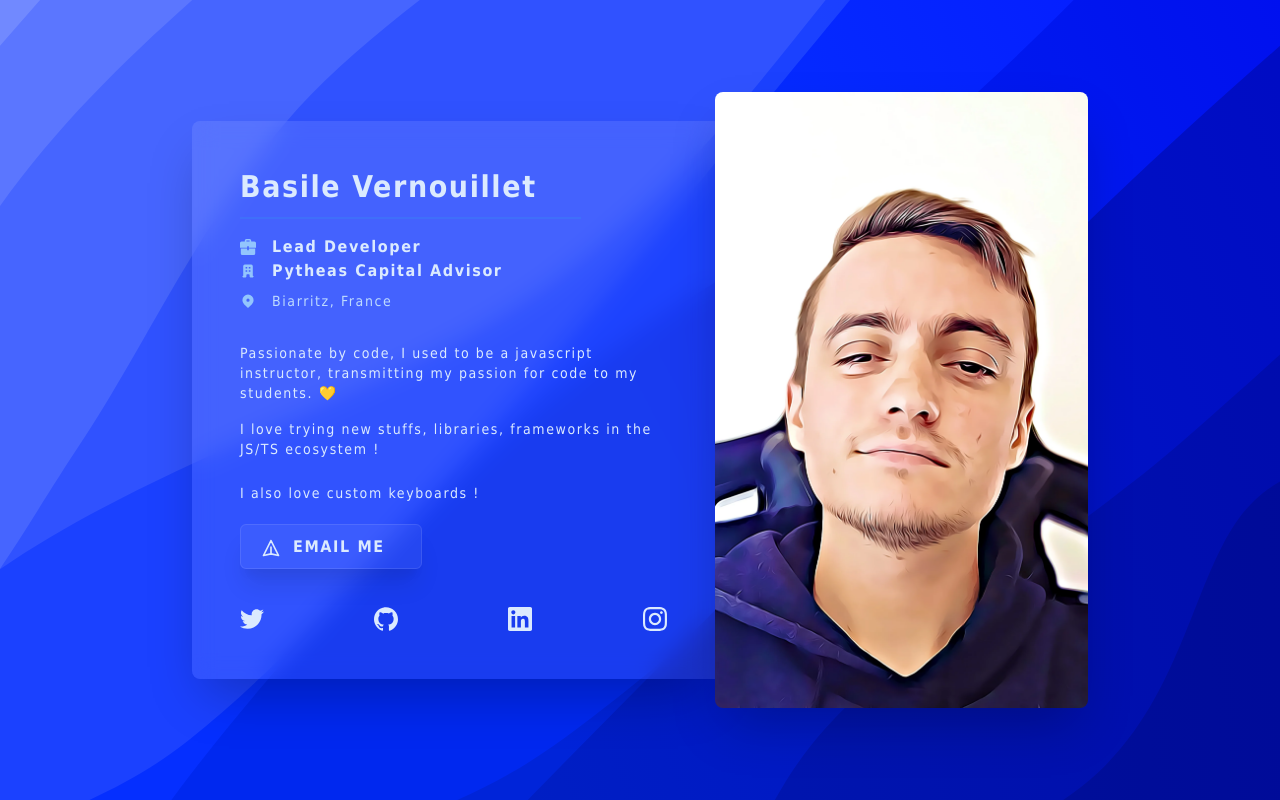
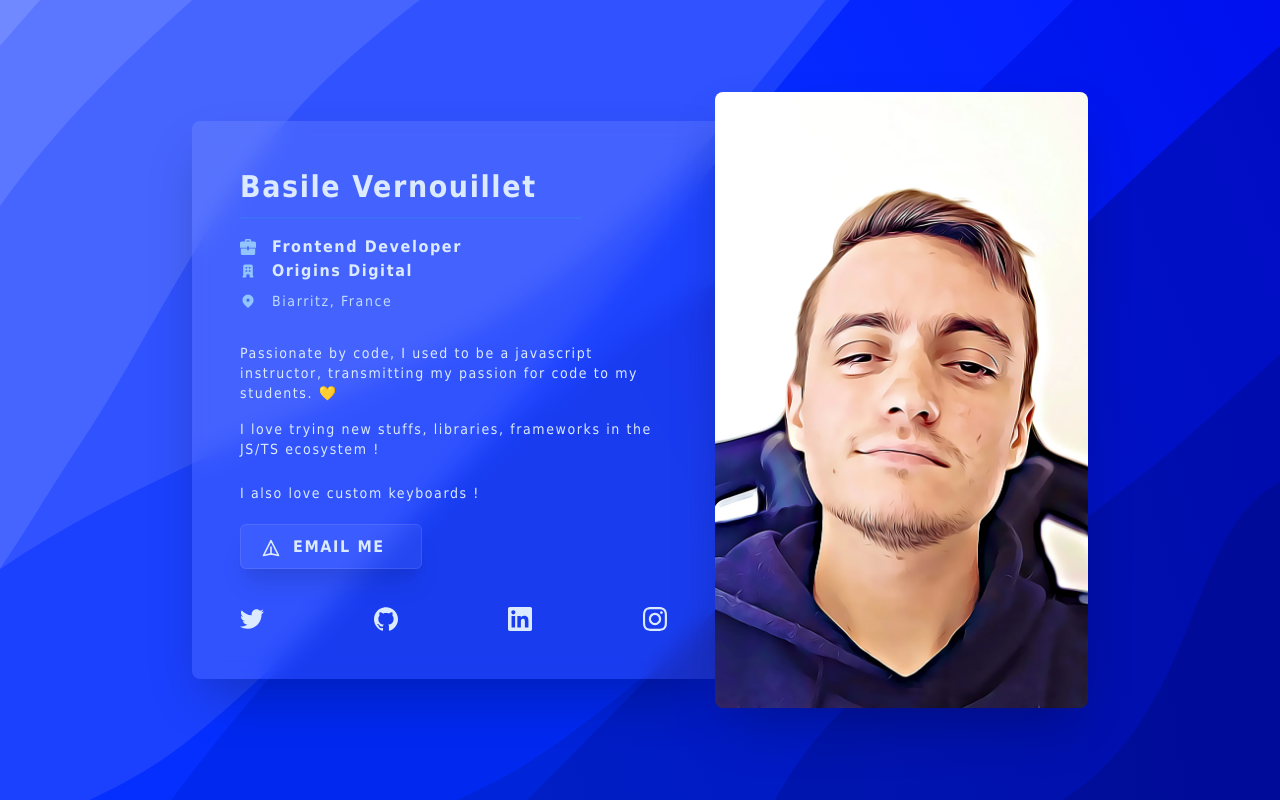
Before and after one commit to Karnak19/cardfolio, a Next.js app: page / in a window 1280 px wide. Built offline with nearby package versions, Linux system fonts and the light colour scheme.

Commit message:
update work infos

```diff
--- a/pages/index.tsx
+++ b/pages/index.tsx
@@ -23,11 +23,11 @@ export default function Home() {
             <div className="separator"></div>
             <h2 className="pt-4 subtitle">
               <BagSvg />
-              Lead Developer
+              Frontend Developer
             </h2>
             <h3 className="subtitle">
               <BuildingSvg />
-              Pytheas Capital Advisor
+              Origins Digital
             </h3>
             <p className="pt-2 text-blue-200 text-xs lg:text-sm flex items-center justify-center lg:justify-start">
               <svg
```
